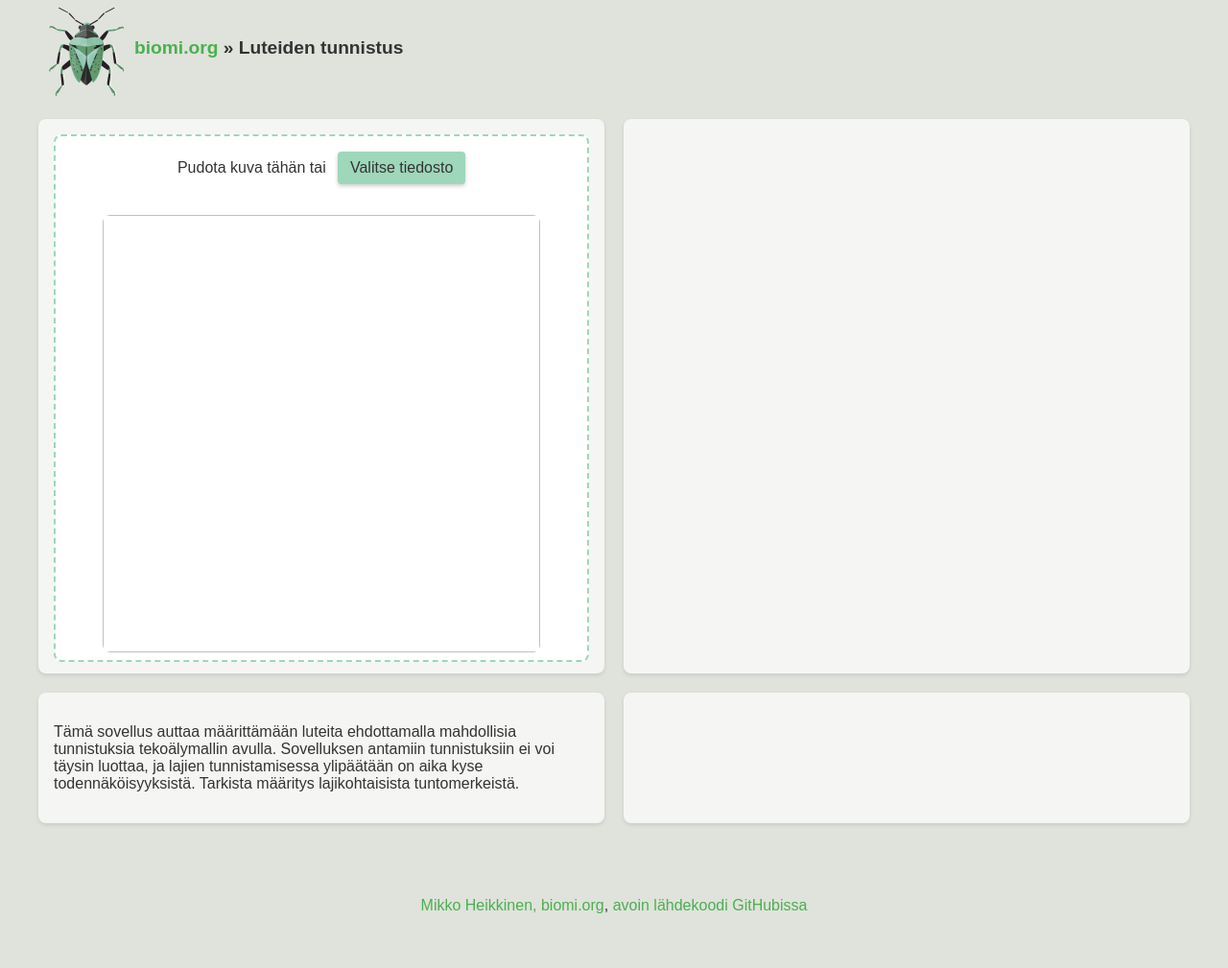
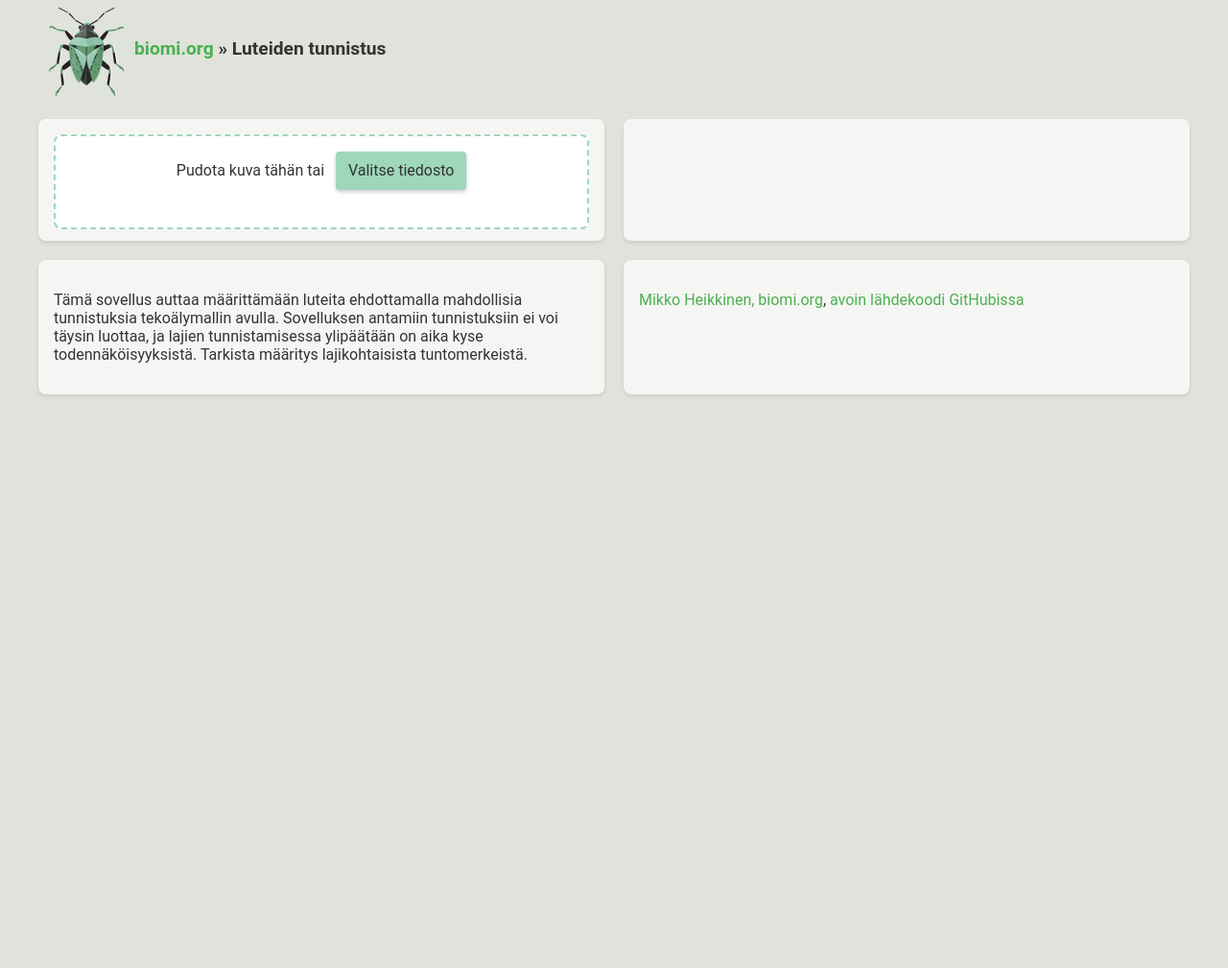
Before and after one commit to mikkohei13/taxai, a Flask app: page / in a window 1280 px wide. Shown: the whole page at 96% size. After the commit the page ends 413 px from the top, so only its background shows below. Run offline with Flask 3, Linux system fonts and the light colour scheme; parts of the project's set-up code (start-up, migrations or seed data) failed here and were passed over; some web fonts are replaced.

Commit message:
Improve responsive styles

```diff
--- a/app/static/styles.css
+++ b/app/static/styles.css
@@ -1,5 +1,22 @@
+/* Roboto Font Face Declarations */
+@font-face {
+    font-family: 'Roboto';
+    src: url('/static/fonts/Roboto-VariableFont_wdth,wght.ttf') format('truetype-variations');
+    font-weight: 100 900;
+    font-stretch: 75% 125%;
+    font-style: normal;
+}
+
+@font-face {
+    font-family: 'Roboto';
+    src: url('/static/fonts/Roboto-Italic-VariableFont_wdth,wght.ttf') format('truetype-variations');
+    font-weight: 100 900;
+    font-stretch: 75% 125%;
+    font-style: italic;
+}
+
 body {
-    font-family: Arial, sans-serif;
+    font-family: 'Roboto', Arial, sans-serif;
     margin: 0;
     padding: 0;
     background-color: #DFE3DB;
@@ -59,15 +76,6 @@ h1, h2, h3, h4 {
     grid-area: section-4;
 }
 
-.footer {
-    grid-area: footer;
-    text-align: center;
-    padding: 20px 0;
-    border-top: 1px solid #e0e0e0;
-    margin-top: 20px;
-}
-
-
 /* Responsive design for mobile */
 @media (max-width: 768px) {
     .grid-container {
@@ -109,10 +117,13 @@ h1, h2, h3, h4 {
 }
 
 .upload-content {
-    display: flex;
-    flex-direction: column;
-    align-items: center;
-    gap: 15px;
+    text-align: center;
+    margin: 1em auto 0 auto;
+    line-height: 1.5;
+}
+.upload-content p {
+    text-align: center;
+    margin: 0 auto;
 }
 
 .upload-icon {
@@ -137,10 +148,9 @@ h1, h2, h3, h4 {
     background-color: #77c09b;
 }
 
-#uploadedImage {
-    min-width: 456px;
-    min-height: 456px;
-    border-radius: 0.5em;
+hr {
+    border: 1px solid #9ED7BA;
+    margin: 1em 0;
 }
 
 .image-container {
--- a/app/taxon.py
+++ b/app/taxon.py
@@ -3,6 +3,7 @@ import json
 import re
 import time
 import helpers
+
 
 
 def get_html_description(taxon_data_advanced, taxon_id):
--- a/app/templates/index.html
+++ b/app/templates/index.html
@@ -69,12 +69,9 @@
         </div>
 
         <div class="section-4 cardwrapper">
-            &nbsp;
+            <p><a href="https://biomi.org">Mikko Heikkinen, biomi.org</a>, <a href="https://github.com/mikkohei13/taxai">avoin lähdekoodi GitHubissa</a></p>
         </div>
 
-        <footer class="footer">
-            <p><a href="https://biomi.org">Mikko Heikkinen, biomi.org</a>, <a href="https://github.com/mikkohei13/taxai">avoin lähdekoodi GitHubissa</a></p>
-        </footer>
     </div>
 
     <script src="/static/script.js"></script>
--- a/app/templates/video.html
+++ b/app/templates/video.html
@@ -20,7 +20,6 @@
             display: flex;
             flex-wrap: wrap;
             gap: 20px;
-            margin-top: 20px;
         }
 
         .video-container, .results-container {
@@ -171,7 +170,7 @@
         async function setupCamera() {
             try {
                 stream = await navigator.mediaDevices.getUserMedia({
-                    video: { facingMode: 'user' },
+                    video: { facingMode: 'environment' },
                     audio: false
                 });
                 video.srcObject = stream;
```
Also changed, not shown: 1 other file.
